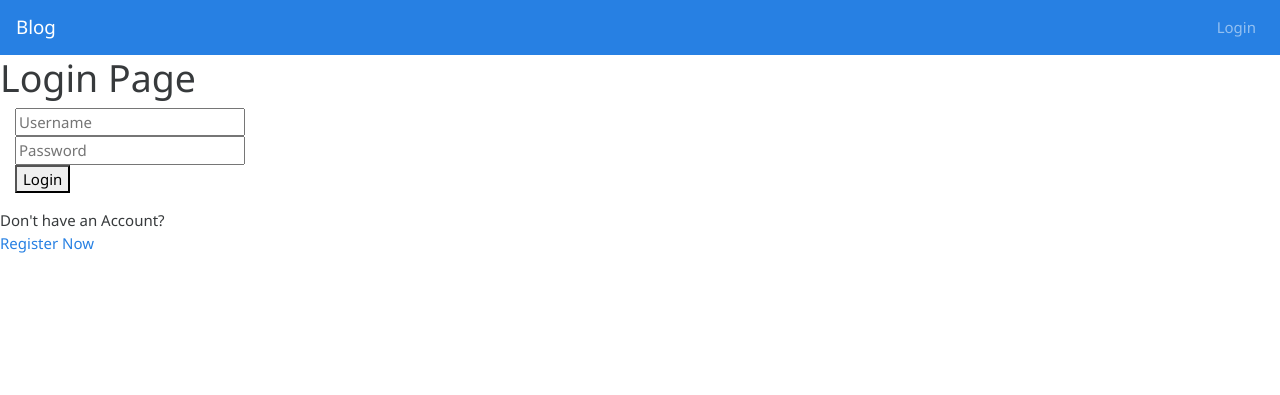
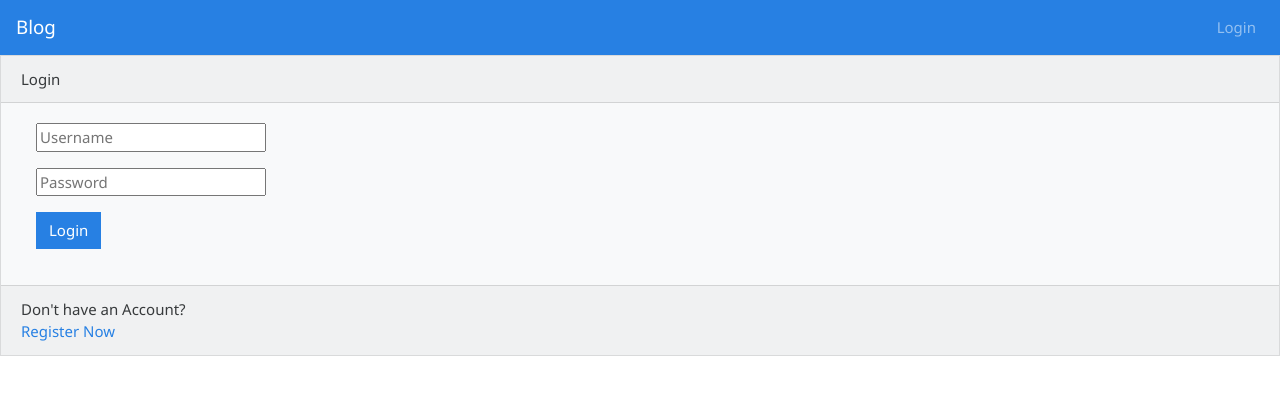
Before and after one commit to ishanjoshi02/trial-flask-blog-app, a Flask app: page /login in a window 1280 px wide. Shown: the top 395 px of the page. Run offline with Flask 2, Linux system fonts and the light colour scheme; some libraries are stand-ins or nearby versions.

Commit message:
embedded form in card

```diff
--- a/templates/login.html
+++ b/templates/login.html
@@ -1,14 +1,25 @@
-{% extends 'base.html' %}
-{% block titleBlock %}Log In{% endblock %}
-{% block bodyBlock %}
-    <h1>Login Page</h1>
+{% extends 'base.html' %} {% block titleBlock %}Log In{% endblock %} {% block
+bodyBlock %}
+<div class="card bg-light mb-3">
+  <div class="card-header">
+    Login
+  </div>
+  <div class="card-body">
     <form method="POST" action="/login">
-            <div class="form-group col-sm-2">
-                <input type="text" name="username" placeholder="Username" />
-                <input type="password" name="password"  placeholder="Password" />
-                <button role='submit'>Login</button>
-            </div>
+      <div class="form-group col-sm-2">
+        <div class="form-group">
+          <input type="text" name="username" placeholder="Username" />
+        </div>
+        <div class="form-group">
+          <input type="password" name="password" placeholder="Password" />
+        </div>
+        <button class="btn btn-primary" role="submit">Login</button>
+      </div>
+      {{ form.csrf_token }}
     </form>
+  </div>
+  <div class="card-footer">
     Don't have an Account?
-    <br /><a href="/register">Register Now</a>
-{% endblock %}
+    <br /><a href="/register">Register Now</a> {% endblock %}
+  </div>
+</div>
```
